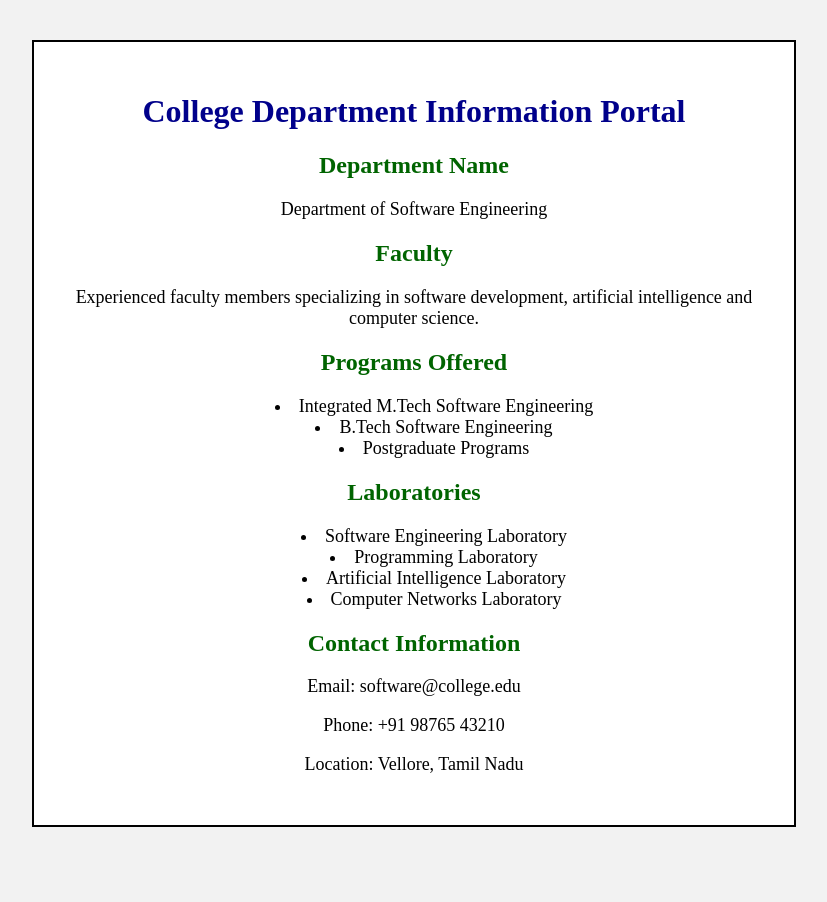
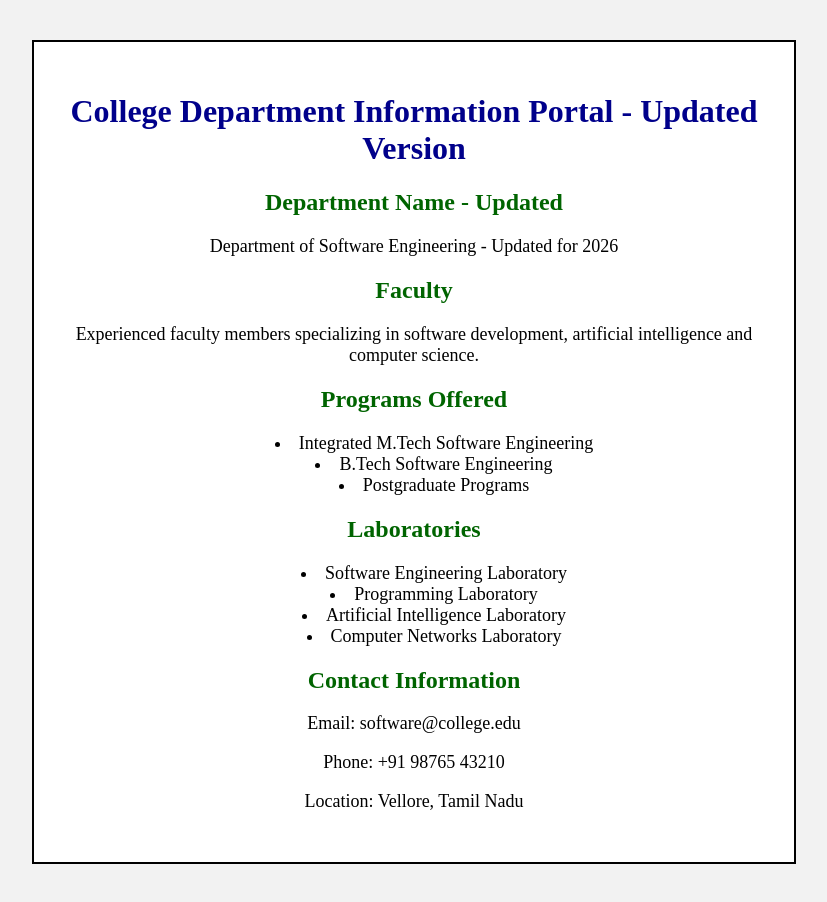
Before and after one commit to GAGANA619/college-department-portal, a plain HTML site: page index.html in a window 1280 px wide. Shown: the whole page, without its empty margins (226-1053 px from the left). Before the commit the page ends 867 px from the top, so only its background shows below. Drawn offline with Linux system fonts and the light colour scheme.

Commit message:
Update department information portal

```diff
--- a/index.html
+++ b/index.html
@@ -44,17 +44,19 @@
 
 <div class="container">
 
-    <h1>College Department Information Portal</h1>
+    <h1>College Department Information Portal - Updated Version</h1>
 
     <div class="section">
-        <h2>Department Name</h2>
-        <p>Department of Software Engineering</p>
+        <h2>Department Name - Updated</h2>
+        <p>Department of Software Engineering - Updated for 2026</p>
     </div>
 
     <div class="section">
         <h2>Faculty</h2>
-        <p>Experienced faculty members specializing in software
-        development, artificial intelligence and computer science.</p>
+        <p>
+            Experienced faculty members specializing in software
+            development, artificial intelligence and computer science.
+        </p>
     </div>
 
     <div class="section">
```
